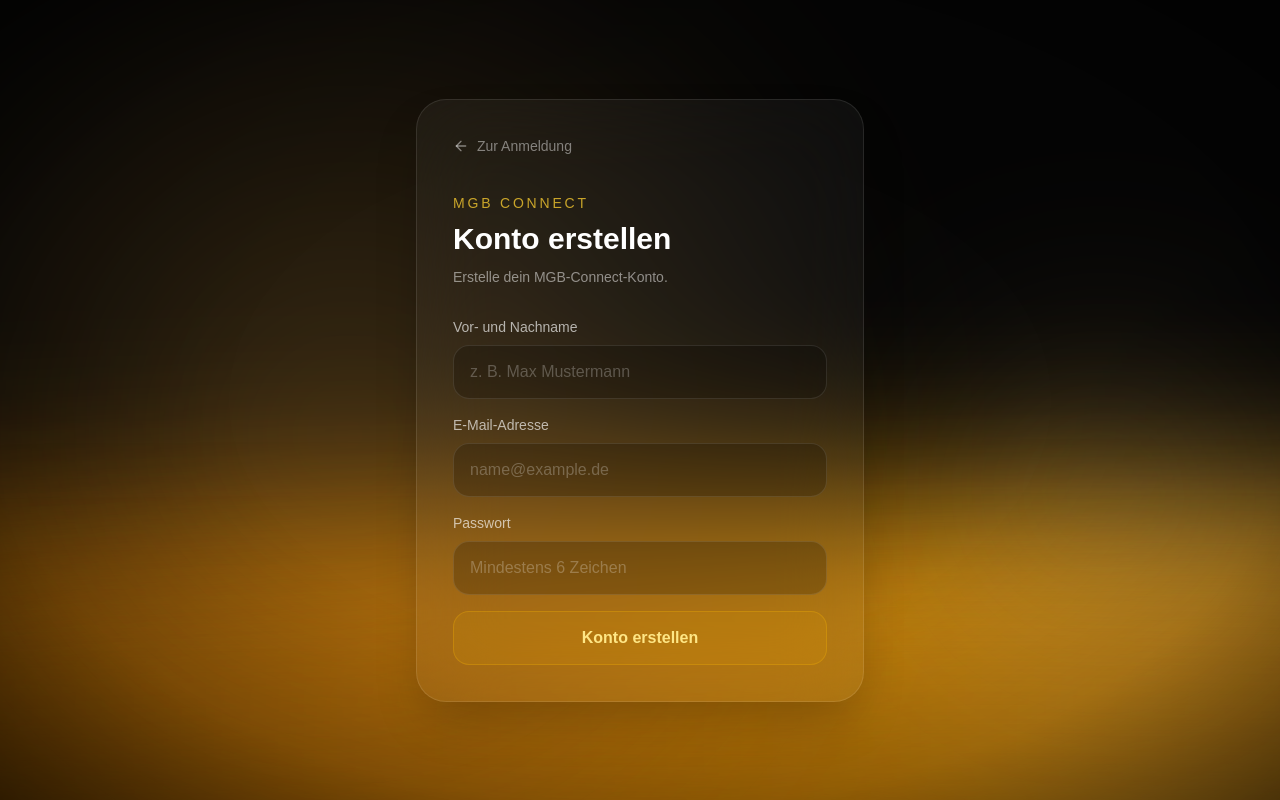
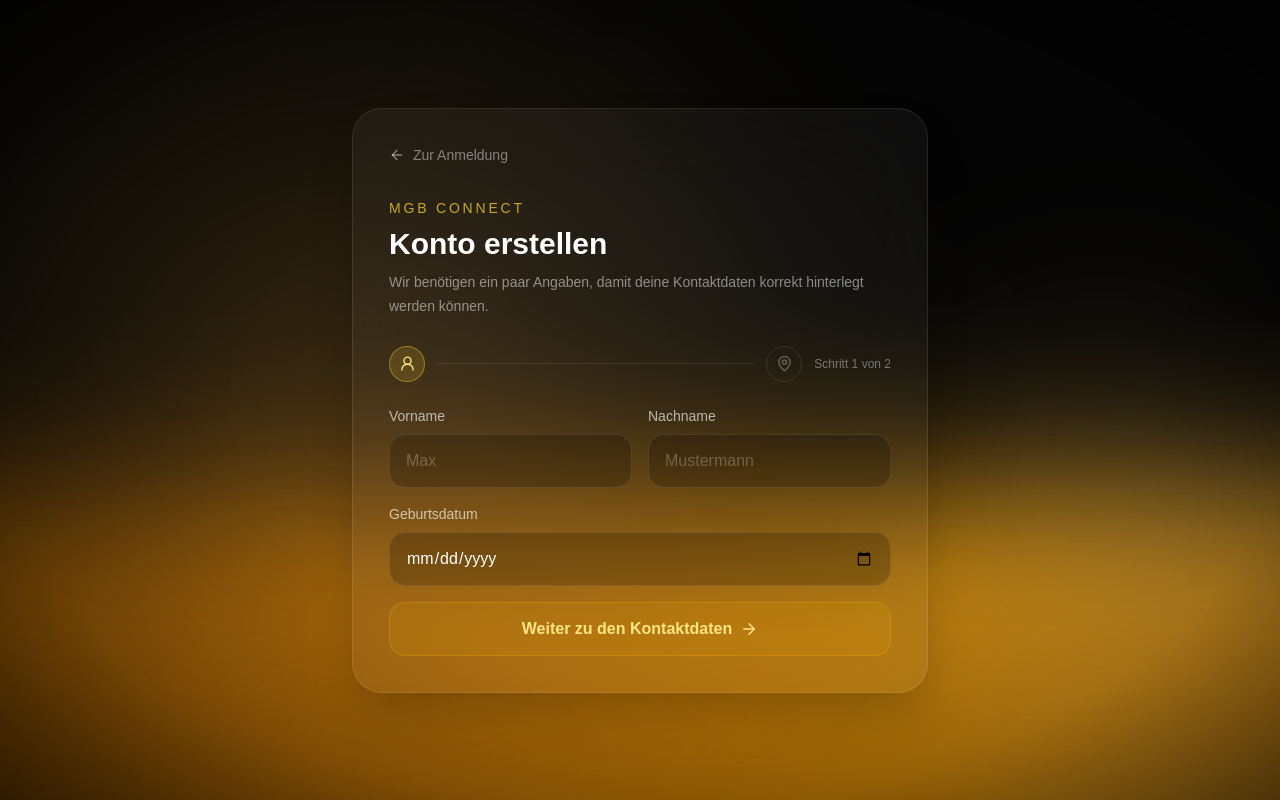
Before and after one commit to alexj050595-crypto/mgb-connect, a Next.js app: page /auth/signup in a window 1280 px wide. Built offline with nearby package versions, Linux system fonts and the light colour scheme; no server answers.

Commit message:
Add two-step member registration and private contact records

```diff
--- a/src/app/auth/signup/page.tsx
+++ b/src/app/auth/signup/page.tsx
@@ -2,18 +2,37 @@
 
 import { FormEvent, useState } from "react";
 import Link from "next/link";
-import { ArrowLeft, CheckCircle2, Loader2 } from "lucide-react";
-
+import { ArrowLeft, ArrowRight, CheckCircle2, Loader2, UserRound, MapPin } from "lucide-react";
 import { createClient } from "@/lib/supabase/client";
 import Background from "@/components/layout/Background";
 
+const inputClass = "w-full rounded-2xl border border-white/10 bg-black/20 px-4 py-3.5 text-white outline-none placeholder:text-white/25 focus:border-amber-400/30";
+const labelClass = "mb-2 block text-sm font-medium text-white/65";
+
 export default function SignupPage() {
-  const [name, setName] = useState("");
+  const [step, setStep] = useState<1 | 2>(1);
+  const [firstName, setFirstName] = useState("");
+  const [lastName, setLastName] = useState("");
+  const [birthDate, setBirthDate] = useState("");
+  const [street, setStreet] = useState("");
+  const [postalCode, setPostalCode] = useState("");
+  const [city, setCity] = useState("");
+  const [phone, setPhone] = useState("");
   const [email, setEmail] = useState("");
   const [password, setPassword] = useState("");
   const [error, setError] = useState("");
   const [success, setSuccess] = useState(false);
   const [loading, setLoading] = useState(false);
+
+  function continueToContact(event: FormEvent<HTMLFormElement>) {
+    event.preventDefault();
+    setError("");
+    if (new Date(birthDate) > new Date()) {
+      setError("Das Geburtsdatum darf nicht in der Zukunft liegen.");
+      return;
+    }
+    setStep(2);
+  }
 
   async function handleSubmit(event: FormEvent<HTMLFormElement>) {
     event.preventDefault();
@@ -22,10 +41,19 @@ export default function SignupPage() {
 
     const supabase = createClient();
     const { data, error: signupError } = await supabase.auth.signUp({
-      email,
+      email: email.trim().toLowerCase(),
       password,
       options: {
-        data: { display_name: name },
+        data: {
+          first_name: firstName.trim(),
+          last_name: lastName.trim(),
+          display_name: `${firstName.trim()} ${lastName.trim()}`,
+          birth_date: birthDate,
+          street: street.trim(),
+          postal_code: postalCode.trim(),
+          city: city.trim(),
+          phone: phone.trim(),
+        },
         emailRedirectTo: `${window.location.origin}/auth/callback`,
       },
     });
@@ -46,37 +74,55 @@ export default function SignupPage() {
   }
 
   return (
-    <main className="relative flex min-h-screen items-center justify-center overflow-hidden px-4 sm:px-6">
+    <main className="relative flex min-h-screen items-center justify-center overflow-hidden px-4 py-8 sm:px-6">
       <Background />
-      <div className="relative z-10 w-full max-w-md rounded-2xl border border-white/10 bg-white/[0.045] p-5 sm:rounded-[30px] sm:p-9 shadow-2xl backdrop-blur-2xl sm:p-9">
+      <div className="relative z-10 w-full max-w-xl rounded-2xl border border-white/10 bg-white/[0.045] p-5 shadow-2xl backdrop-blur-2xl sm:rounded-[30px] sm:p-9">
         <Link href="/auth/login" className="inline-flex items-center gap-2 text-sm text-white/45 hover:text-white"><ArrowLeft size={16} />Zur Anmeldung</Link>
-        <p className="mt-8 text-sm uppercase tracking-[0.2em] text-amber-300/75">MGB Connect</p>
+        <p className="mt-7 text-sm uppercase tracking-[0.2em] text-amber-300/75">MGB Connect</p>
         <h1 className="mt-2 text-3xl font-black text-white">Konto erstellen</h1>
-        <p className="mt-2 text-sm leading-6 text-white/50">Erstelle dein MGB-Connect-Konto.</p>
+        <p className="mt-2 text-sm leading-6 text-white/50">Wir benötigen ein paar Angaben, damit deine Kontaktdaten korrekt hinterlegt werden können.</p>
+
+        {!success && <div className="mt-7">
+          <div className="mb-6 flex items-center gap-3">
+            <div className={`flex h-9 w-9 items-center justify-center rounded-full border ${step === 1 ? "border-amber-300/40 bg-amber-300/15 text-amber-200" : "border-emerald-400/30 bg-emerald-400/10 text-emerald-300"}`}>{step === 1 ? <UserRound size={17}/> : <CheckCircle2 size={17}/>}</div>
+            <div className="h-px flex-1 bg-white/10"><div className={`h-px bg-amber-300 transition-all ${step === 2 ? "w-full" : "w-0"}`}/></div>
+            <div className={`flex h-9 w-9 items-center justify-center rounded-full border ${step === 2 ? "border-amber-300/40 bg-amber-300/15 text-amber-200" : "border-white/10 text-white/30"}`}><MapPin size={17}/></div>
+            <span className="text-xs text-white/40">Schritt {step} von 2</span>
+          </div>
+        </div>}
 
         {success ? (
           <div className="mt-7 rounded-2xl border border-emerald-400/15 bg-emerald-400/[0.06] p-5">
             <CheckCircle2 size={22} className="text-emerald-300" />
-            <p className="mt-3 font-semibold text-white">Registrierung abgeschlossen.</p>
-            <p className="mt-1 text-sm leading-6 text-white/50">Falls Supabase eine E-Mail-Bestätigung verlangt, bestätige zuerst deine Adresse und melde dich danach an.</p>
+            <p className="mt-3 font-semibold text-white">Registrierung abgeschickt.</p>
+            <p className="mt-1 text-sm leading-6 text-white/50">Falls Supabase eine E-Mail-Bestätigung verlangt, bestätige zuerst deine Adresse und melde dich danach an. Deine Angaben wurden beim Erstellen des Kontos in der Mitglieder-Datenbank hinterlegt.</p>
             <Link href="/auth/login" className="mt-5 inline-flex rounded-2xl border border-white/10 bg-white/[0.05] px-4 py-3 text-sm font-semibold text-white">Zur Anmeldung</Link>
           </div>
+        ) : step === 1 ? (
+          <form onSubmit={continueToContact} className="space-y-4">
+            <div className="grid gap-4 sm:grid-cols-2">
+              <label className="block"><span className={labelClass}>Vorname</span><input value={firstName} onChange={e=>setFirstName(e.target.value)} required autoComplete="given-name" className={inputClass} placeholder="Max"/></label>
+              <label className="block"><span className={labelClass}>Nachname</span><input value={lastName} onChange={e=>setLastName(e.target.value)} required autoComplete="family-name" className={inputClass} placeholder="Mustermann"/></label>
+            </div>
+            <label className="block"><span className={labelClass}>Geburtsdatum</span><input type="date" value={birthDate} onChange={e=>setBirthDate(e.target.value)} required max={new Date().toISOString().slice(0,10)} className={inputClass}/></label>
+            <button type="submit" className="flex w-full items-center justify-center gap-2 rounded-2xl border border-amber-400/25 bg-amber-400/10 px-5 py-3.5 font-semibold text-amber-200 transition hover:bg-amber-400/15">Weiter zu den Kontaktdaten <ArrowRight size={18}/></button>
+          </form>
         ) : (
-          <form onSubmit={handleSubmit} className="mt-7 space-y-4">
-            <label className="block">
-              <span className="mb-2 block text-sm font-medium text-white/65">Vor- und Nachname</span>
-              <input value={name} onChange={(e) => setName(e.target.value)} required autoComplete="name" className="w-full rounded-2xl border border-white/10 bg-black/20 px-4 py-3.5 text-white outline-none placeholder:text-white/25 focus:border-amber-400/30" placeholder="z. B. Max Mustermann" />
-            </label>
-            <label className="block">
-              <span className="mb-2 block text-sm font-medium text-white/65">E-Mail-Adresse</span>
-              <input value={email} onChange={(e) => setEmail(e.target.value)} type="email" required autoComplete="email" className="w-full rounded-2xl border border-white/10 bg-black/20 px-4 py-3.5 text-white outline-none placeholder:text-white/25 focus:border-amber-400/30" placeholder="name@example.de" />
-            </label>
-            <label className="block">
-              <span className="mb-2 block text-sm font-medium text-white/65">Passwort</span>
-              <input value={password} onChange={(e) => setPassword(e.target.value)} type="password" minLength={6} required autoComplete="new-password" className="w-full rounded-2xl border border-white/10 bg-black/20 px-4 py-3.5 text-white outline-none placeholder:text-white/25 focus:border-amber-400/30" placeholder="Mindestens 6 Zeichen" />
-            </label>
+          <form onSubmit={handleSubmit} className="space-y-4">
+            <div className="grid gap-4 sm:grid-cols-2">
+              <label className="block sm:col-span-2"><span className={labelClass}>Straße und Hausnummer</span><input value={street} onChange={e=>setStreet(e.target.value)} required autoComplete="street-address" className={inputClass} placeholder="Musterstraße 12"/></label>
+              <label className="block"><span className={labelClass}>Postleitzahl</span><input value={postalCode} onChange={e=>setPostalCode(e.target.value)} required autoComplete="postal-code" inputMode="numeric" maxLength={10} className={inputClass} placeholder="12345"/></label>
+              <label className="block"><span className={labelClass}>Wohnort</span><input value={city} onChange={e=>setCity(e.target.value)} required autoComplete="address-level2" className={inputClass} placeholder="Musterstadt"/></label>
+            </div>
+            <label className="block"><span className={labelClass}>Telefon / Handynummer</span><input value={phone} onChange={e=>setPhone(e.target.value)} required type="tel" autoComplete="tel" className={inputClass} placeholder="+49 ..."/></label>
+            <label className="block"><span className={labelClass}>E-Mail-Adresse</span><input value={email} onChange={e=>setEmail(e.target.value)} required type="email" autoComplete="email" className={inputClass} placeholder="name@example.de"/></label>
+            <label className="block"><span className={labelClass}>Passwort</span><input value={password} onChange={e=>setPassword(e.target.value)} type="password" minLength={8} required autoComplete="new-password" className={inputClass} placeholder="Mindestens 8 Zeichen"/></label>
+            <p className="text-xs leading-5 text-white/35">Deine Kontaktdaten werden für die Organisation von MGB Connect gespeichert und sind nicht öffentlich sichtbar. Bitte gib nur Daten an, die für diesen Zweck benötigt werden.</p>
             {error && <p className="rounded-2xl border border-red-400/15 bg-red-400/[0.06] px-4 py-3 text-sm text-red-200/80">{error}</p>}
-            <button disabled={loading} type="submit" className="flex w-full items-center justify-center gap-2 rounded-2xl border border-amber-400/25 bg-amber-400/10 px-5 py-3.5 font-semibold text-amber-200 transition hover:bg-amber-400/15 disabled:opacity-60">{loading ? <Loader2 size={18} className="animate-spin" /> : null}{loading ? "Konto wird erstellt..." : "Konto erstellen"}</button>
+            <div className="flex gap-3">
+              <button type="button" onClick={()=>{setError("");setStep(1)}} className="rounded-2xl border border-white/10 bg-white/[0.04] px-5 py-3.5 font-semibold text-white/65 hover:text-white"><ArrowLeft size={17}/></button>
+              <button disabled={loading} type="submit" className="flex flex-1 items-center justify-center gap-2 rounded-2xl border border-amber-400/25 bg-amber-400/10 px-5 py-3.5 font-semibold text-amber-200 transition hover:bg-amber-400/15 disabled:opacity-60">{loading ? <Loader2 size={18} className="animate-spin"/> : null}{loading ? "Konto wird erstellt..." : "Registrierung abschließen"}</button>
+            </div>
           </form>
         )}
       </div>
```
Also changed, not shown: 1 other file (tests, documents, lock files or other folders).
